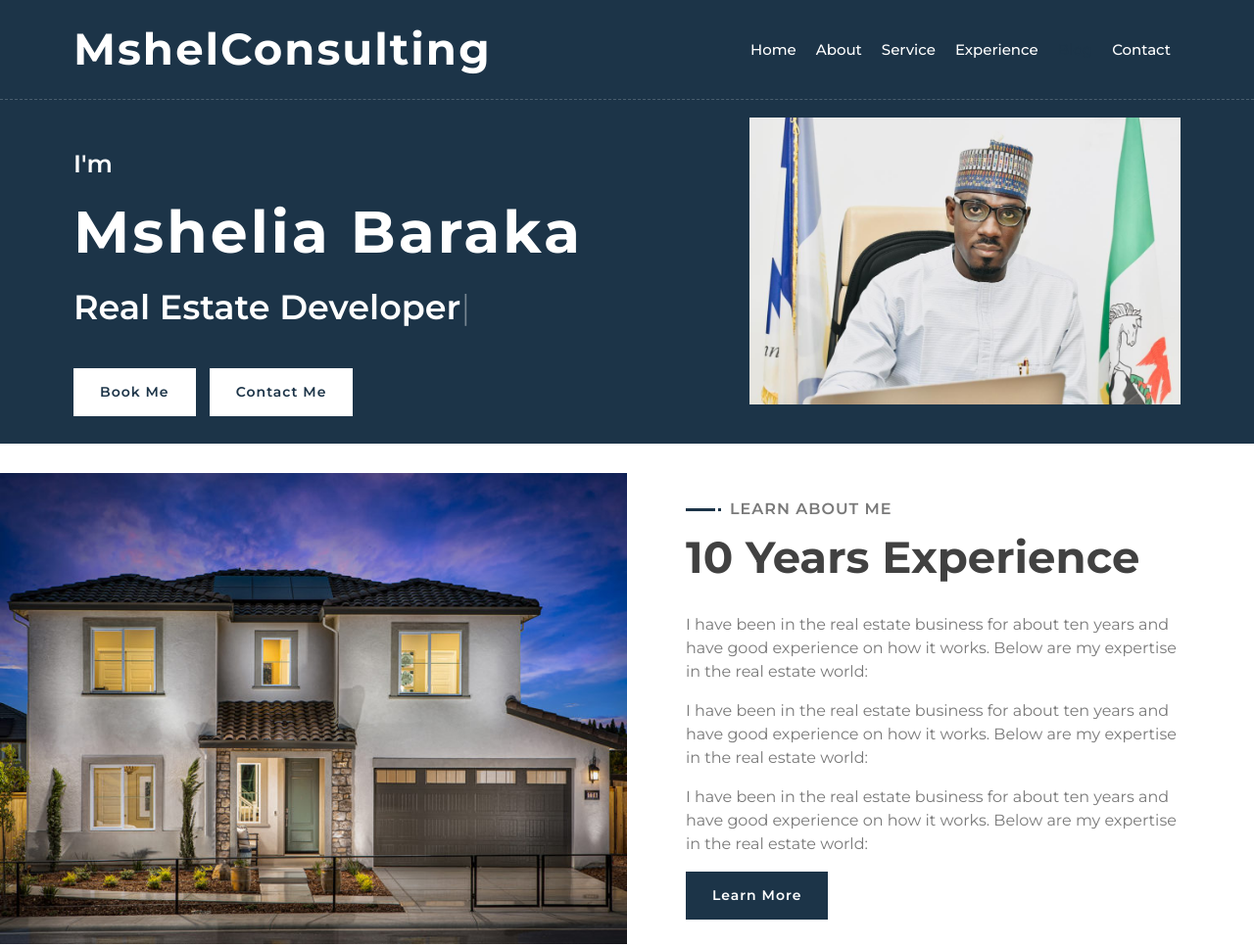
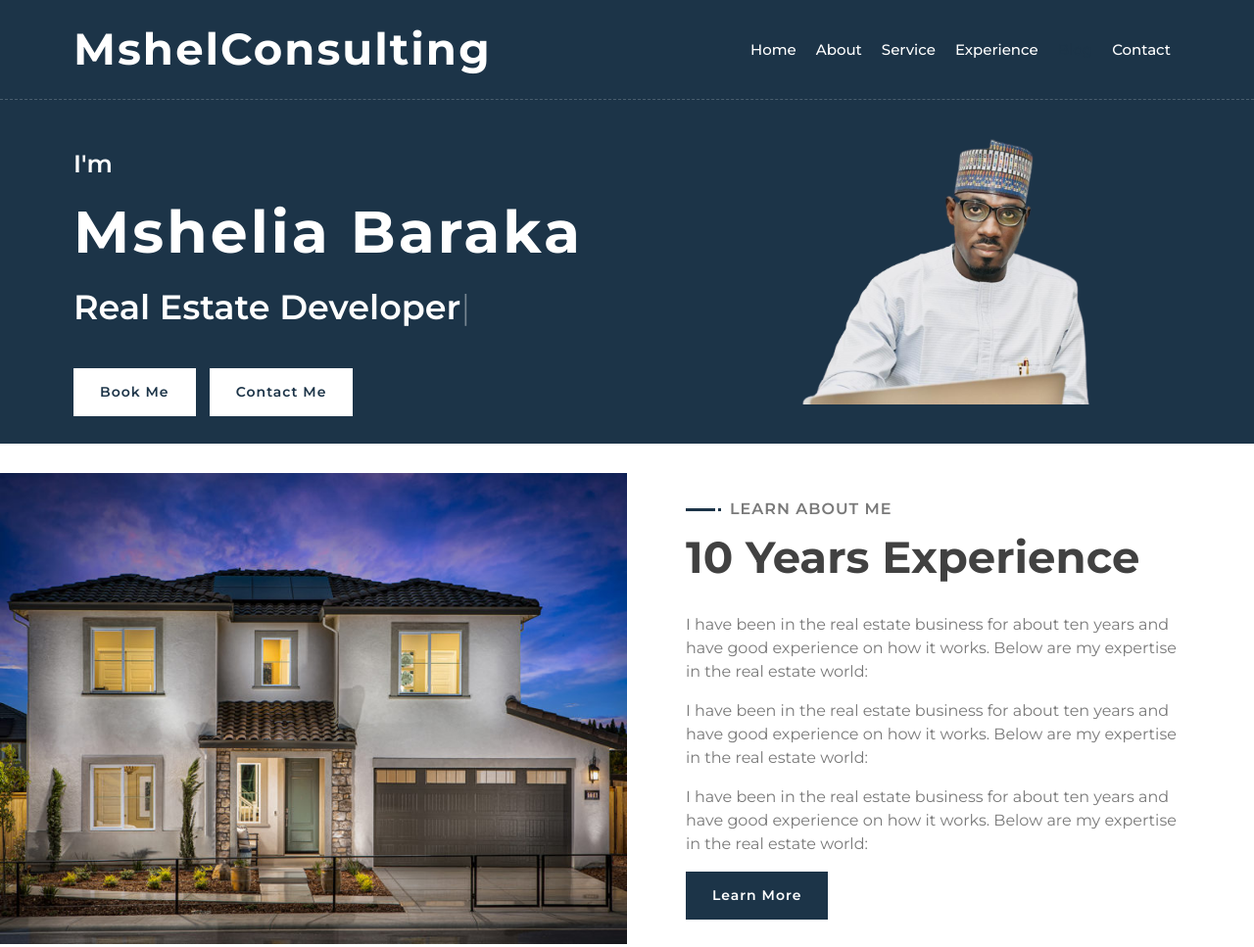
Before and after one commit to Axsend/Mshel-Consulting, a plain HTML site: page index.html in a window 1280 px wide. Shown: the top 967 px of the page at 98% size. Drawn offline with nearby package versions, Linux system fonts and the light colour scheme.

Commit message:
replace hero image

```diff
--- a/index.html
+++ b/index.html
@@ -92,7 +92,7 @@
           </div>
           <div class="col-sm-12 col-md-6 d-none d-md-block">
             <div class="hero-image">
-              <img src="img/mshel.jpeg" alt="Hero Image" />
+              <img src="img/mshel-nobg.png" alt="Hero Image" />
             </div>
           </div>
         </div>
```
Also changed, not shown: img/mshel-nobg.png (added).
